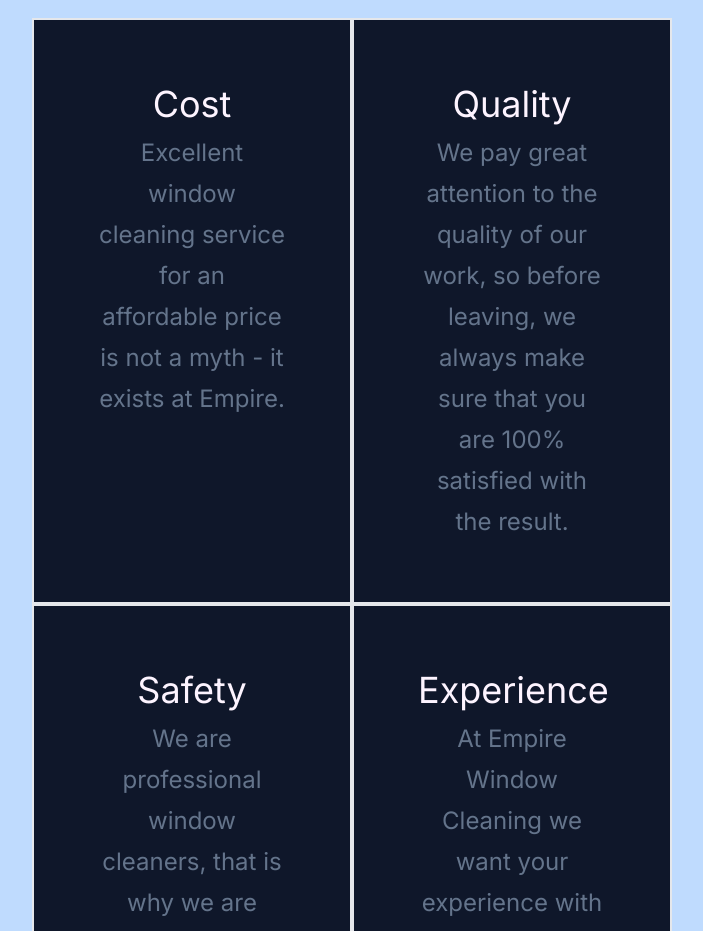
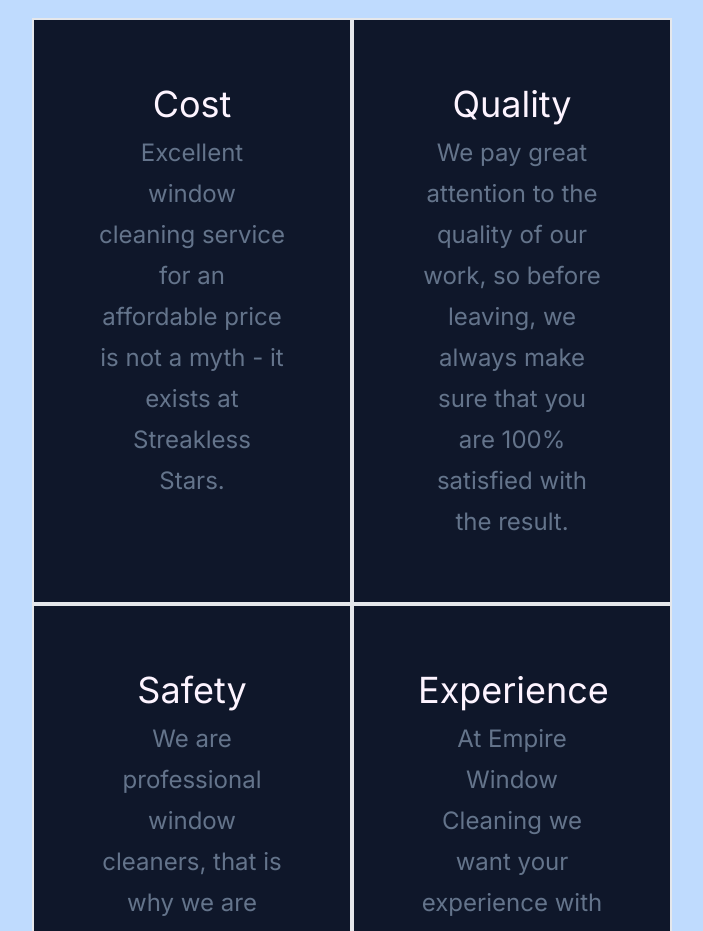
Before and after one commit to davidpedrero/Streakless-Stars, a Next.js app: page / in a window 1280 px wide. Shown: the part 960-1891 px from the top of the page, without its empty margins (288-991 px from the left). Built offline with nearby package versions, Linux system fonts and the light colour scheme.

Commit message:
small change test

```diff
--- a/src/app/page.tsx
+++ b/src/app/page.tsx
@@ -12,7 +12,7 @@
               <div className='bg-slate-900 grid grid-cols-2 text-fuchsia-50 text-4xl  max-sm:text-xs max-md:text-sm'>
                 <div className='border-solid border-2 p-16'>
                   <h4 className="mb-1 max-lg:text-2xl">Cost</h4>
-                  <small className="text-slate-500 text-2xl max-md:text-xl">Excellent window cleaning service for an affordable price is not a myth - it exists at Empire.</small>
+                  <small className="text-slate-500 text-2xl max-md:text-xl">Excellent window cleaning service for an affordable price is not a myth - it exists at Streakless Stars.</small>
                 </div>
                 <div className='border-solid border-2 p-16'>
                   <h4 className="mb-1 max-lg:text-2xl">Quality</h4>
```
